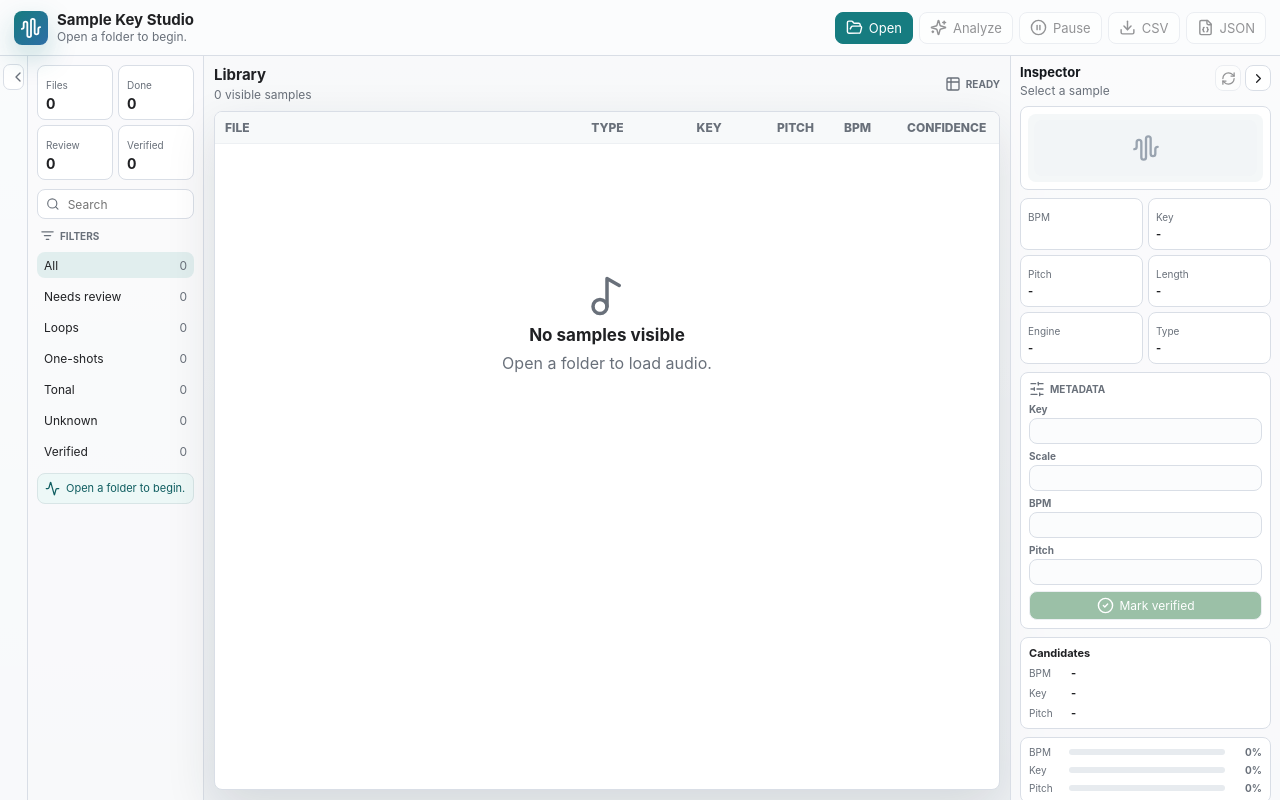
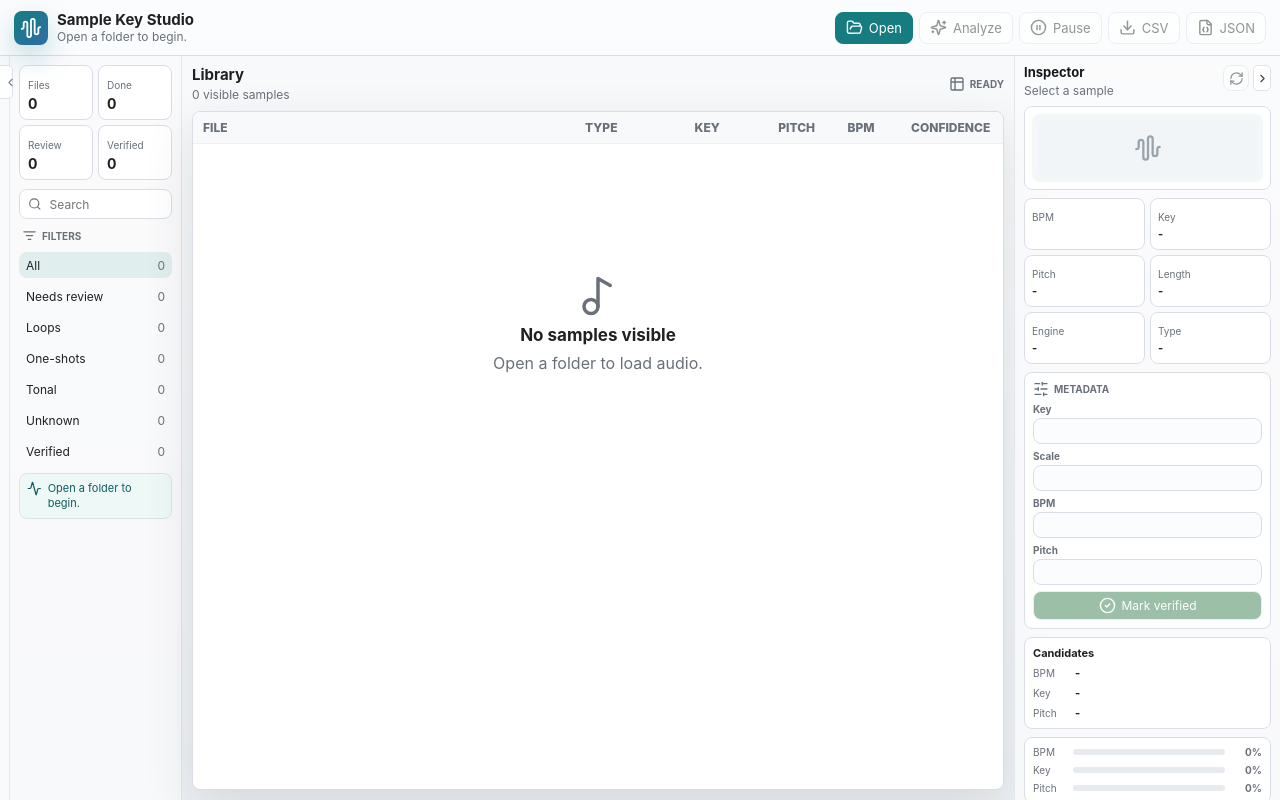
Before and after one commit to skdsam/music-keys, a React (Vite) app: page / in a window 1280 px wide. Built offline with nearby package versions, Linux system fonts and the light colour scheme.

Commit message:
Refine native-style panel controls

```diff
--- a/src/App.tsx
+++ b/src/App.tsx
@@ -322,10 +322,11 @@ function App() {
       >
         <aside className="rail left-rail">
           <button
+            className="edge-toggle"
             onClick={() => setIsSidebarOpen((value) => !value)}
             title={isSidebarOpen ? "Hide filters" : "Show filters"}
           >
-            {isSidebarOpen ? <ChevronLeft size={16} /> : <ChevronRight size={16} />}
+            {isSidebarOpen ? <ChevronLeft size={13} /> : <ChevronRight size={13} />}
           </button>
         </aside>
 
@@ -479,8 +480,8 @@ function Inspector({
   if (!isOpen) {
     return (
       <aside className="rail right-rail">
-        <button onClick={onToggle} title="Show inspector">
-          <ChevronLeft size={16} />
+        <button className="edge-toggle" onClick={onToggle} title="Show inspector">
+          <ChevronLeft size={13} />
         </button>
       </aside>
     );
@@ -497,8 +498,8 @@ function Inspector({
           <button onClick={onReanalyze} disabled={!sample} title="Re-analyze selected sample">
             <RefreshCw size={15} />
           </button>
-          <button onClick={onToggle} title="Hide inspector">
-            <ChevronRight size={15} />
+          <button className="edge-toggle inline-toggle" onClick={onToggle} title="Hide inspector">
+            <ChevronRight size={13} />
           </button>
         </div>
       </div>
--- a/src/styles.css
+++ b/src/styles.css
@@ -22,6 +22,27 @@
 
 * {
   box-sizing: border-box;
+}
+
+* {
+  scrollbar-width: thin;
+  scrollbar-color: #a4abb3 transparent;
+}
+
+*::-webkit-scrollbar {
+  width: 7px;
+  height: 7px;
+}
+
+*::-webkit-scrollbar-track {
+  background: transparent;
+}
+
+*::-webkit-scrollbar-thumb {
+  border: 2px solid transparent;
+  border-radius: 999px;
+  background: #a4abb3;
+  background-clip: content-box;
 }
 
 body {
@@ -144,20 +165,20 @@ button {
 
 .content-grid {
   display: grid;
-  grid-template-columns: 28px 176px minmax(560px, 1fr) 270px;
+  grid-template-columns: 10px 172px minmax(560px, 1fr) 266px;
   min-height: 0;
 }
 
 .content-grid.sidebar-collapsed {
-  grid-template-columns: 28px 0 minmax(560px, 1fr) 270px;
+  grid-template-columns: 18px 0 minmax(560px, 1fr) 266px;
 }
 
 .content-grid.inspector-collapsed {
-  grid-template-columns: 28px 176px minmax(560px, 1fr) 28px;
+  grid-template-columns: 10px 172px minmax(560px, 1fr) 18px;
 }
 
 .content-grid.sidebar-collapsed.inspector-collapsed {
-  grid-template-columns: 28px 0 minmax(560px, 1fr) 28px;
+  grid-template-columns: 18px 0 minmax(560px, 1fr) 18px;
 }
 
 .rail {
@@ -165,33 +186,48 @@ button {
   align-items: flex-start;
   justify-content: center;
   min-height: 0;
-  padding-top: 8px;
-  border-right: 1px solid var(--line);
-  background: rgba(251, 252, 253, 0.82);
+  padding-top: 9px;
+  border-right: 1px solid #e5e9ee;
+  background: #f8fafb;
 }
 
 .right-rail {
   border-right: 0;
-  border-left: 1px solid var(--line);
+  border-left: 1px solid #e5e9ee;
 }
 
 .rail button {
   display: grid;
-  width: 21px;
-  height: 26px;
+  width: 16px;
+  height: 34px;
   place-items: center;
-  border: 1px solid var(--line);
-  border-radius: 7px;
+  border: 1px solid #d7dde4;
+  border-radius: 5px;
   color: var(--muted);
   background: #ffffff;
   cursor: pointer;
+}
+
+.edge-toggle {
+  opacity: 0.86;
+}
+
+.edge-toggle:hover {
+  color: var(--teal-dark);
+  border-color: #b8c5cd;
+  opacity: 1;
+}
+
+.inline-toggle {
+  width: 26px;
+  height: 26px;
 }
 
 .sidebar,
 .inspector {
   min-height: 0;
   padding: 9px;
-  border-right: 1px solid var(--line);
+  border-right: 1px solid #e2e7ec;
   background: rgba(251, 252, 253, 0.78);
 }
 
@@ -212,7 +248,7 @@ button {
 .inspector {
   overflow: auto;
   border-right: 0;
-  border-left: 1px solid var(--line);
+  border-left: 1px solid #e2e7ec;
 }
 
 .stat-grid {
@@ -524,6 +560,12 @@ button.sample-row {
   padding: 0;
 }
 
+.inspector-actions .edge-toggle {
+  width: 18px;
+  min-height: 26px;
+  border-radius: 5px;
+}
+
 .wave-panel {
   margin-top: 8px;
   padding: 7px;
```
